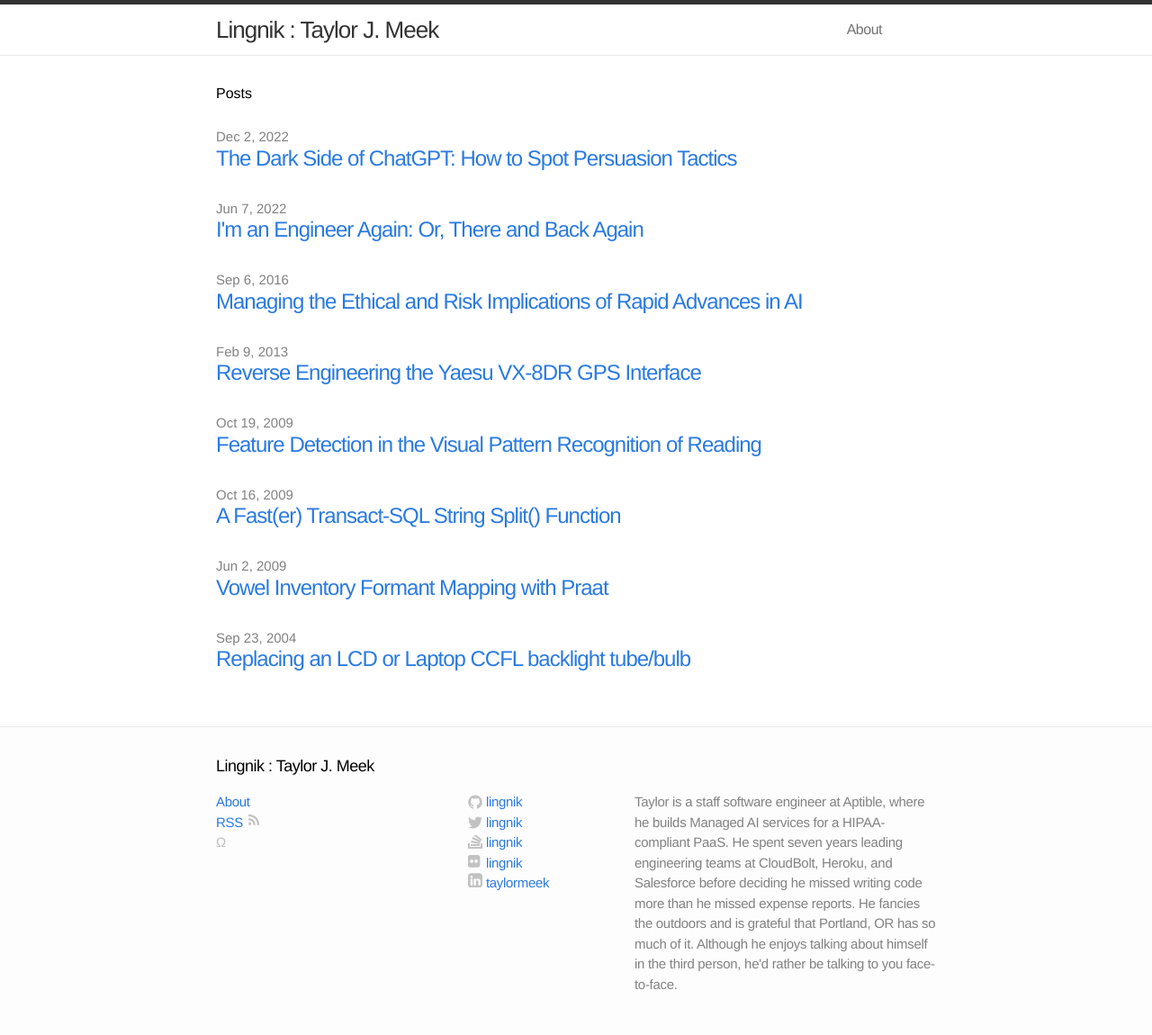
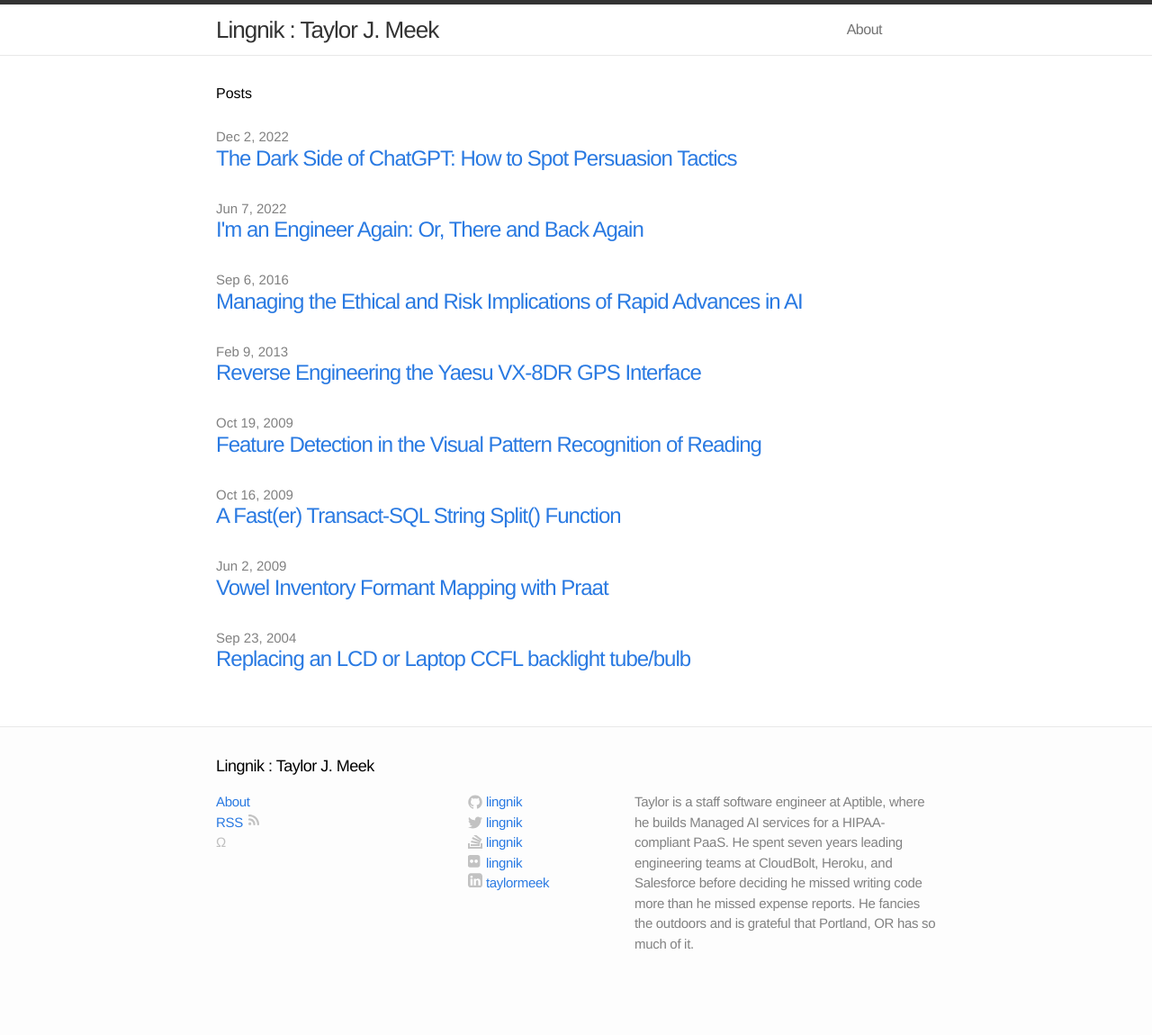
Before and after one commit to Lingnik/lingnik.github.io, a Jekyll site: the page built from index.html, in a window 1280 px wide. Shown: the whole page at 90% size. Built offline with Jekyll 4.4.1, drawn with Linux system fonts in a browser that asks for light colours; after the commit the page ends 1105 px from its top, so only the background shows below that.

Commit message:
Trim third-person aside from site description
https://claude.ai/code/session_01RYsMHT4Sp8BDZLYW9zdQKp

```diff
--- a/_config.yml
+++ b/_config.yml
@@ -2,7 +2,7 @@
 name: "Lingnik : Taylor J. Meek"
 title: Taylor J. Meek
 email: taylor.meek@gmail.com
-description: "Taylor is a staff software engineer at Aptible, where he builds Managed AI services for a HIPAA-compliant PaaS. He spent seven years leading engineering teams at CloudBolt, Heroku, and Salesforce before deciding he missed writing code more than he missed expense reports. He fancies the outdoors and is grateful that Portland, OR has so much of it. Although he enjoys talking about himself in the third person, he'd rather be talking to you face-to-face."
+description: "Taylor is a staff software engineer at Aptible, where he builds Managed AI services for a HIPAA-compliant PaaS. He spent seven years leading engineering teams at CloudBolt, Heroku, and Salesforce before deciding he missed writing code more than he missed expense reports. He fancies the outdoors and is grateful that Portland, OR has so much of it."
 icon: "/favicon.ico"
 baseurl: ""
 url: "http://lingnik.com"
```
